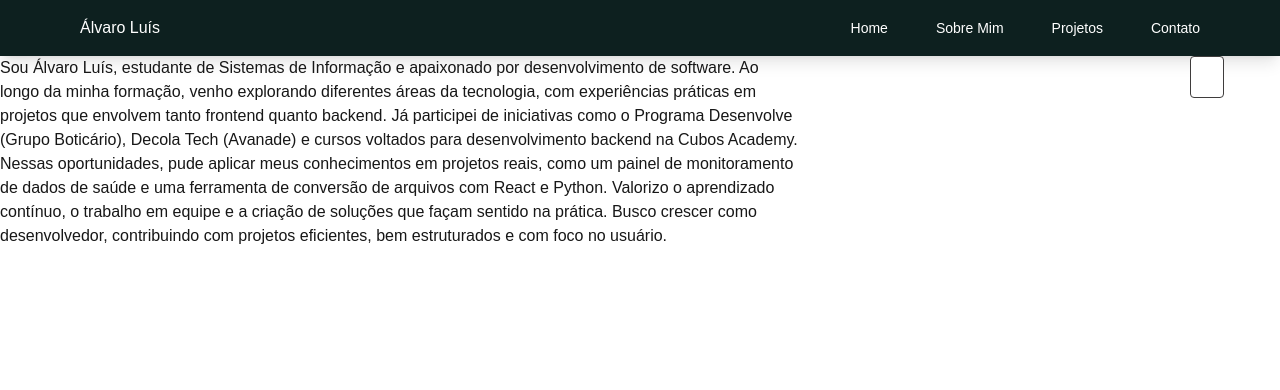
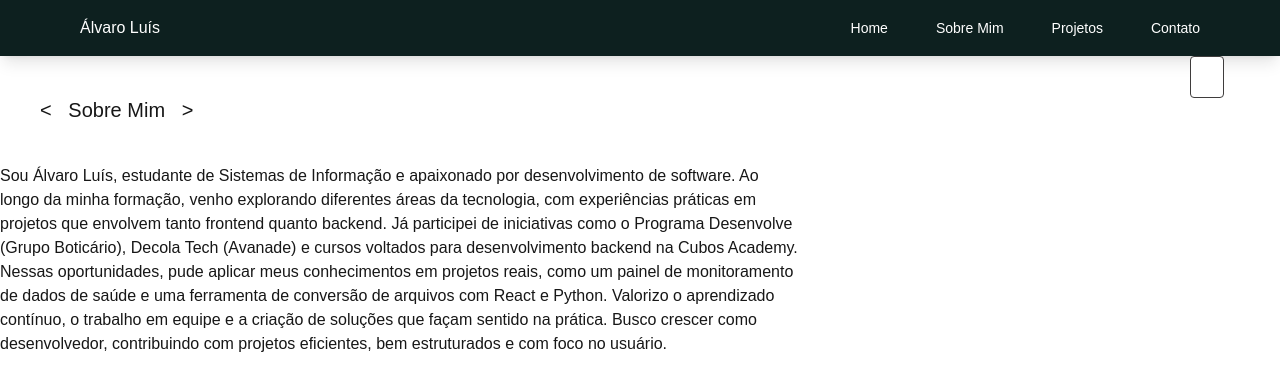
Before and after one commit to latysno/portfolio-me, a Next.js app: page /aboutMe in a window 1280 px wide. Shown: the top 390 px of the page. Built offline with nearby package versions, Linux system fonts and the light colour scheme; some icons are missing.

Commit message:
feature/sobre-mim

```diff
--- a/src/app/aboutMe/page.tsx
+++ b/src/app/aboutMe/page.tsx
@@ -10,6 +10,8 @@ export default function AboutMePage(){
     return(
         <main>
             <Header/>
+
+            <h1 className="m-10 font-normal text-xl">&lt; &nbsp; Sobre Mim &nbsp; &gt;</h1>
 
             <div>
 
```
